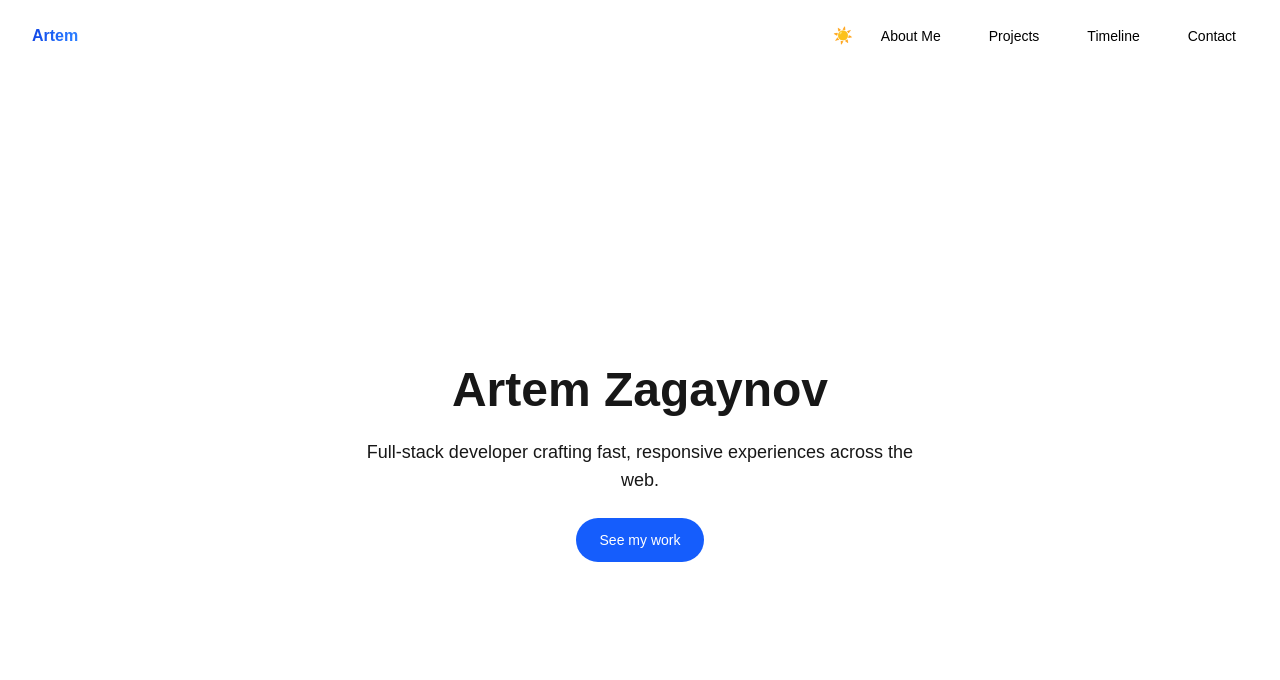
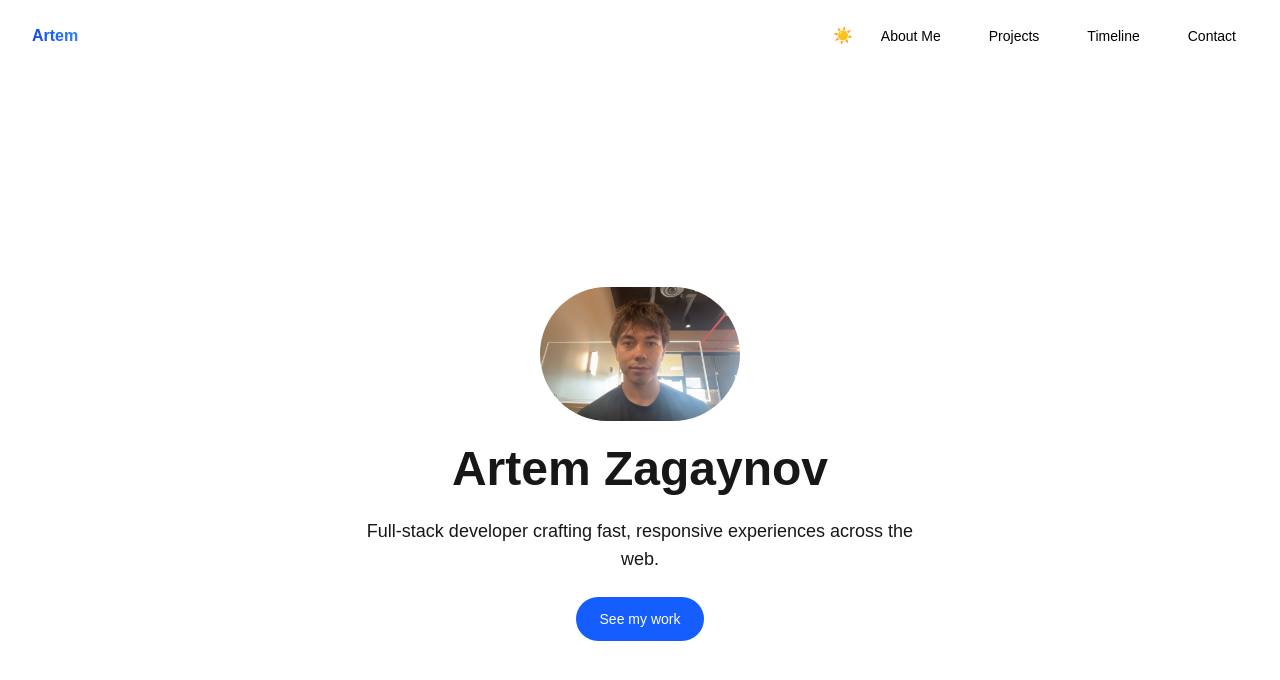
Before and after one commit to SharkBoy289/Personal-Projects, a Next.js app in the folder Personal-Websites/portfolio-website-2025/: page / in a window 1280 px wide. Shown: the top 680 px of the page. Built offline with nearby package versions, Linux system fonts and the light colour scheme.

Commit message:
feat: add centered profile image to landing page

```diff
--- a/Personal-Websites/portfolio-website-2025/app/page.tsx
+++ b/Personal-Websites/portfolio-website-2025/app/page.tsx
@@ -1,8 +1,17 @@
 import Link from "next/link";
+import Image from "next/image";
 
 export default function Home() {
   return (
     <section className="flex min-h-screen flex-col items-center justify-center gap-6 text-center">
+      <Image
+        src="/Artem%20Photos/SlightSmile.jpeg"
+        alt="Portrait of Artem Zagaynov"
+        width={200}
+        height={200}
+        className="rounded-full"
+        priority
+      />
       <h1 className="text-5xl font-bold">Artem Zagaynov</h1>
       <p className="max-w-xl text-lg">
         Full‑stack developer crafting fast, responsive experiences across the
```
